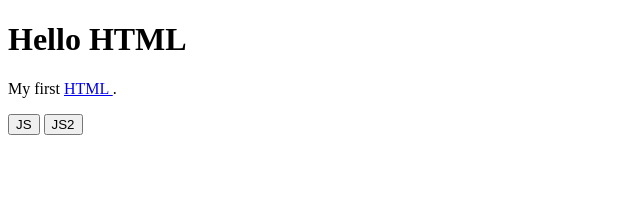
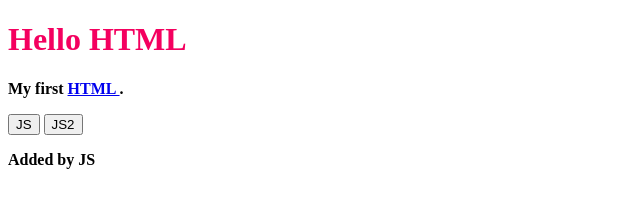
Before and after one commit to heidayo/http-server-exercise-, a plain HTML site: page index.html in a window 1280 px wide. Both pictures are taken after a click on the button "JS". Shown: the whole page, without its empty margins (0-640 px from the left). Drawn offline with Linux system fonts and the light colour scheme.

Commit message:
syuussei

```diff
--- a/index.html
+++ b/index.html
@@ -3,6 +3,7 @@
   <head>
     <title>HTML</title>
     <script src="js/index.js"></script>
+    <link rel="stylesheet" href="css/index.css" />
   </head>
   <body>
     <h1>Hello HTML</h1>
--- a/js/index.js
+++ b/js/index.js
@@ -1,14 +1,12 @@
-<script>
-    function clickHandler() {
+function clickHandler() {
             const box = document.getElementById("box");
             const p = document.createElement("p");
             p.innerText = "Added by JS";
             box.appendChild(p);
     }
-    function clickHandler2() {
+function clickHandler2() {
             const box = document.getElementById("box");
             const p = document.createElement("p");
             p.innerText = "Added by JS2";
             box.appendChild(p);
     }
-</script>
```
